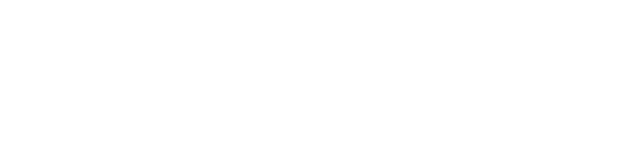
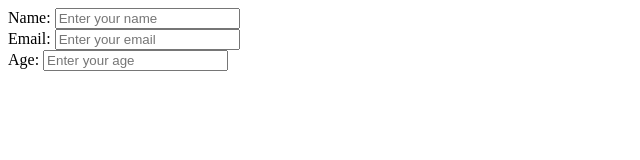
Before and after one commit to dolibeth918/survey-form, a plain HTML site: page index.html in a window 1280 px wide. Shown: the whole page, without its empty margins (0-640 px from the left). Drawn offline with Linux system fonts and the light colour scheme.

Commit message:
add name email and age textboxes

```diff
--- a/index.html
+++ b/index.html
@@ -8,6 +8,19 @@
 
 <body>
   <!-- page contents -->
+  <div id="form">
+    <label>Name: </label>
+    <input type="text" placeholder="Enter your name">
+    <br>
+    <label>Email: </label>
+    <input type="text" placeholder="Enter your email">
+    <br>
+    <label>Age: </label>
+    <input type="text" placeholder="Enter your age">
+    <br>
+
+    </form>
+  </div>
 </body>
 
 </html>
```
